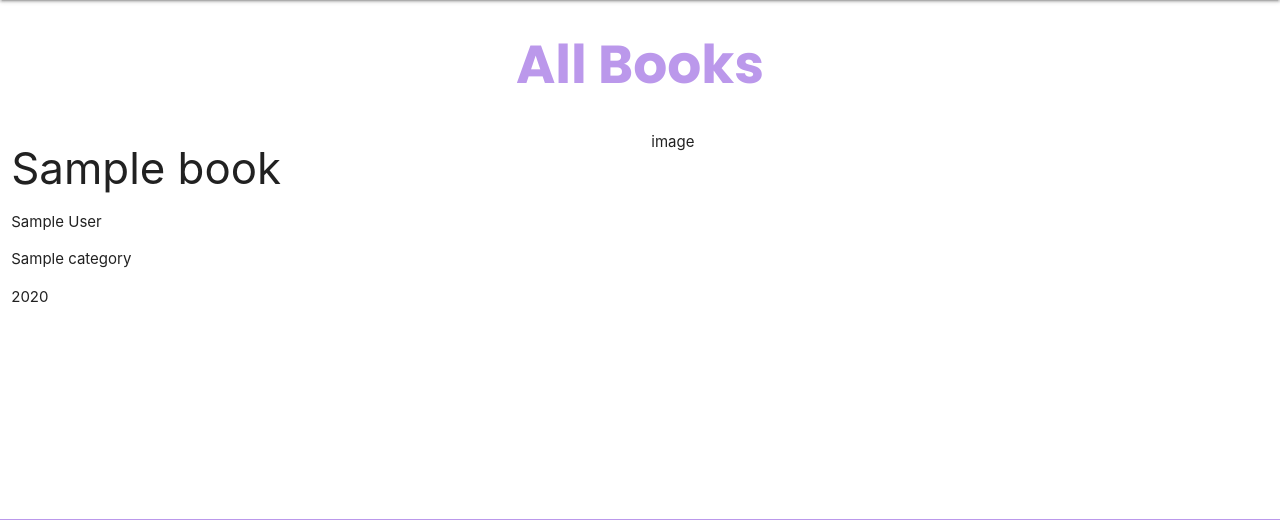
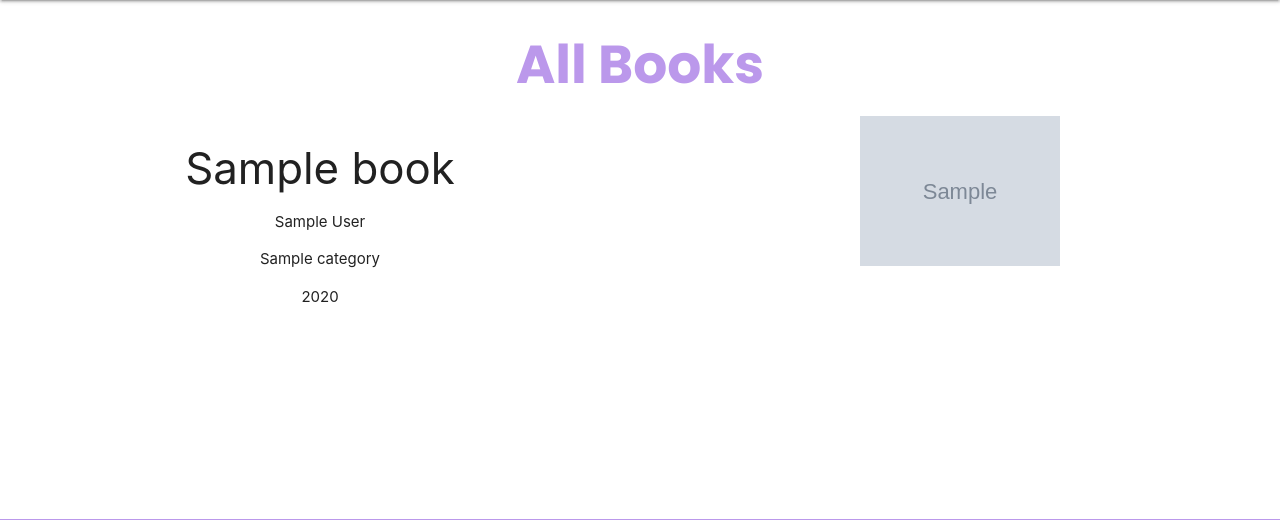
Before and after one commit to daisybutler/The-Book-Bunker-project03, a Flask app: page /all-books.html in a window 1280 px wide. Shown: the part 64-584 px from the top of the page. Run offline with Flask 2, Linux system fonts and the light colour scheme; grey boxes marked "Sample" are stand-in pictures; a database or web service that is not in the repository returns one stand-in record (values such as "Sample title"); some libraries are stand-ins or nearby versions.

Commit message:
Added image url field to books display on All Books page.

```diff
--- a/static/css/style.css
+++ b/static/css/style.css
@@ -112,9 +112,13 @@ h2 {
 
 /* My Library ------------------------------- */
 
-#reading-list {
+.book-image {
+    max-width: 200px;
+    max-height: 300px;
+}
 
-}
+/* My Library ------------------------------- */
+
 
 .collapsible-header {
     font-family: "Poppins", sans-serif;
--- a/templates/all-books.html
+++ b/templates/all-books.html
@@ -4,14 +4,14 @@
 
     {% for book in all_books %}
     <div class="row">
-        <div class="col s12 l6">
+        <div class="col s12 l6 center">
             <h3>{{ book.title }}</h3>
             <p>{{ book.author }}</p>
             <p>{{ book.category }}</p>
             <p>{{ book.year }}</p>
         </div>
-        <div class="col s12 l6">
-            <p>image</p>
+        <div class="col s12 l6 center">
+            <img class="book-image" src="{{ book.image_url}}" alt="{{ book.title }}" >
         </div>
     </div>
     {% endfor %}
```
